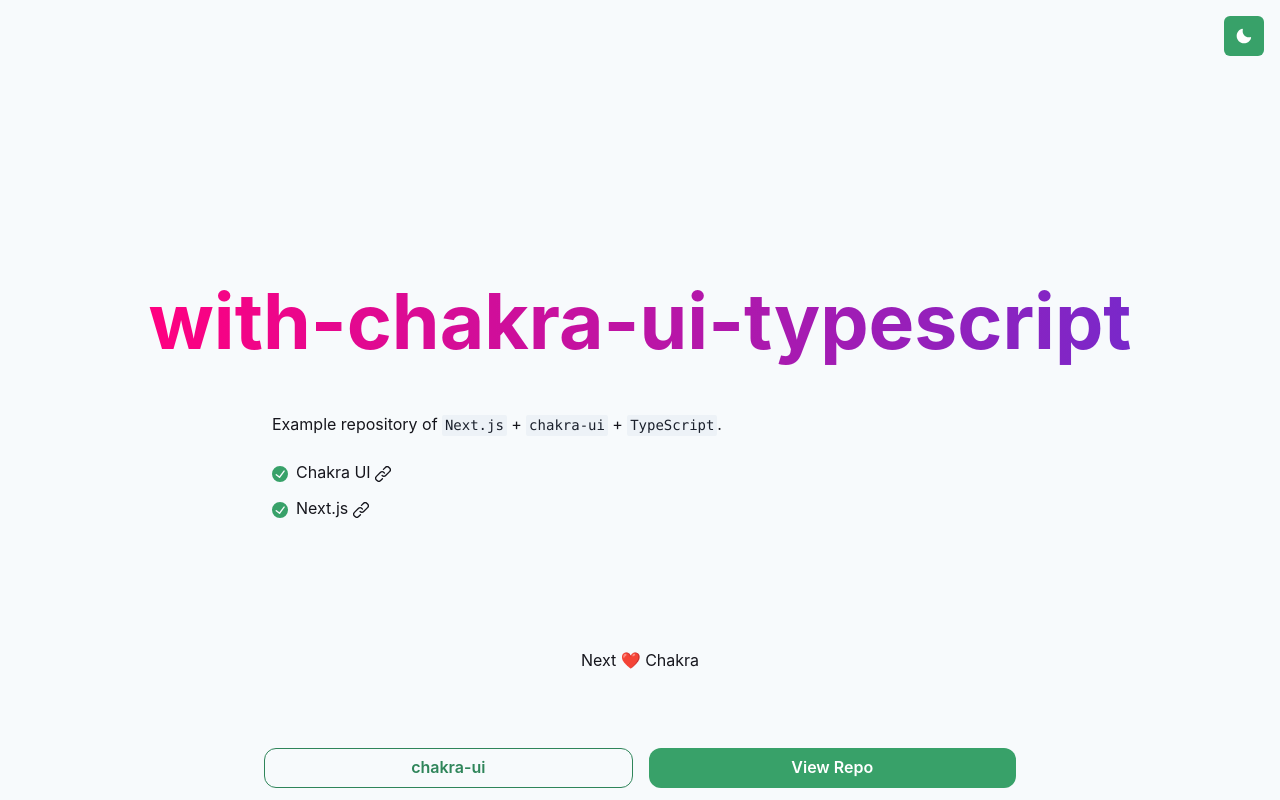
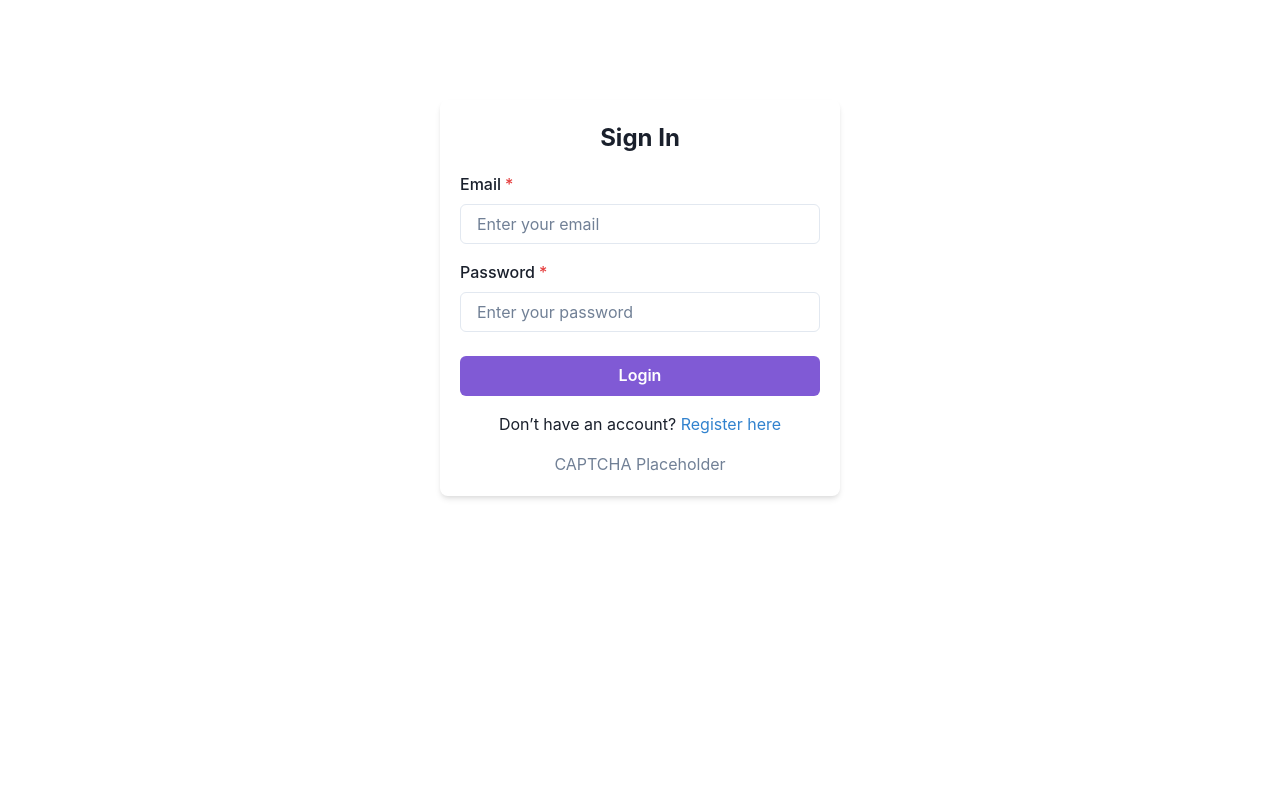
Before and after one commit to minghsuan0317/techteam-react-ts, a Next.js app: page / in a window 1280 px wide. Built offline with nearby package versions, Linux system fonts and the light colour scheme.

Commit message:
signin page

```diff
--- a/src/pages/index.tsx
+++ b/src/pages/index.tsx
@@ -1,56 +1,125 @@
+import { useState } from "react";
 import {
+  Box,
+  Button,
+  Input,
+  FormControl,
+  FormLabel,
+  Text,
   Link as ChakraLink,
-  Text,
-  Code,
-  List,
-  ListIcon,
-  ListItem,
+  useToast,
 } from "@chakra-ui/react";
-import { CheckCircleIcon, LinkIcon } from "@chakra-ui/icons";
 
-import { Hero } from "../components/Hero";
-import { Container } from "../components/Container";
-import { Main } from "../components/Main";
-import { DarkModeSwitch } from "../components/DarkModeSwitch";
-import { CTA } from "../components/CTA";
-import { Footer } from "../components/Footer";
+const Signin = () => {
+  const [email, setEmail] = useState("");
+  const [password, setPassword] = useState("");
+  const toast = useToast();
 
-const Index = () => (
-  <Container height="100vh">
-    <Hero />
-    <Main>
-      <Text color="text">
-        Example repository of <Code>Next.js</Code> + <Code>chakra-ui</Code> +{" "}
-        <Code>TypeScript</Code>.
+  // Dummy data stored in localStorage
+  if (typeof window !== "undefined") {
+    localStorage.setItem(
+      "dummyUser",
+      JSON.stringify({ email: "test@example.com", password: "Password123!" })
+    );
+  }
+
+  const handleSignin = (e: React.FormEvent) => {
+    e.preventDefault();
+
+    // Get the dummy user from localStorage
+    const dummyUser = JSON.parse(localStorage.getItem("dummyUser") || "{}");
+
+    // Email and password validation
+    const emailRegex = /^[^\s@]+@[^\s@]+\.[^\s@]+$/;
+    const isPasswordStrong =
+      password.length >= 8 && /[A-Z]/.test(password) && /\d/.test(password);
+
+    if (!emailRegex.test(email)) {
+      toast({
+        title: "Invalid Email",
+        description: "Please enter a valid email address.",
+        status: "error",
+        duration: 3000,
+        isClosable: true,
+      });
+      return;
+    }
+
+    if (!isPasswordStrong) {
+      toast({
+        title: "Weak Password",
+        description:
+          "Password must be at least 8 characters long, include a number, and an uppercase letter.",
+        status: "error",
+        duration: 3000,
+        isClosable: true,
+      });
+      return;
+    }
+
+    // Check if credentials match
+    if (email === dummyUser.email && password === dummyUser.password) {
+      toast({
+        title: "Login Successful",
+        description: "Welcome back!",
+        status: "success",
+        duration: 3000,
+        isClosable: true,
+      });
+      // Redirect to main page (example: `/dashboard`)
+      window.location.href = "/dashboard";
+    } else {
+      toast({
+        title: "Invalid Credentials",
+        description: "Email or password is incorrect.",
+        status: "error",
+        duration: 3000,
+        isClosable: true,
+      });
+    }
+  };
+
+  return (
+    <Box maxW="400px" mx="auto" mt="100px" p="20px" boxShadow="md" borderRadius="lg">
+      <Text fontSize="2xl" fontWeight="bold" mb="4" textAlign="center">
+        Sign In
+      </Text>
+      <form onSubmit={handleSignin}>
+        <FormControl id="email" isRequired>
+          <FormLabel>Email</FormLabel>
+          <Input
+            type="email"
+            value={email}
+            onChange={(e) => setEmail(e.target.value)}
+            placeholder="Enter your email"
+          />
+        </FormControl>
+        <FormControl id="password" isRequired mt="4">
+          <FormLabel>Password</FormLabel>
+          <Input
+            type="password"
+            value={password}
+            onChange={(e) => setPassword(e.target.value)}
+            placeholder="Enter your password"
+          />
+        </FormControl>
+        <Button colorScheme="purple" type="submit" width="100%" mt="6">
+          Login
+        </Button>
+      </form>
+      <Text mt="4" textAlign="center">
+        Don’t have an account?{" "}
+        <ChakraLink href="/signup" color="blue.500">
+          Register here
+        </ChakraLink>
       </Text>
 
-      <List spacing={3} my={0} color="text">
-        <ListItem>
-          <ListIcon as={CheckCircleIcon} color="green.500" />
-          <ChakraLink
-            isExternal
-            href="https://chakra-ui.com"
-            flexGrow={1}
-            mr={2}
-          >
-            Chakra UI <LinkIcon />
-          </ChakraLink>
-        </ListItem>
-        <ListItem>
-          <ListIcon as={CheckCircleIcon} color="green.500" />
-          <ChakraLink isExternal href="https://nextjs.org" flexGrow={1} mr={2}>
-            Next.js <LinkIcon />
-          </ChakraLink>
-        </ListItem>
-      </List>
-    </Main>
+      {/* Placeholder for CAPTCHA */}
+      <Box mt="4" textAlign="center">
+        <Text color="gray.500">CAPTCHA Placeholder</Text>
+      </Box>
+    </Box>
+  );
+};
 
-    <DarkModeSwitch />
-    <Footer>
-      <Text>Next ❤️ Chakra</Text>
-    </Footer>
-    <CTA />
-  </Container>
-);
-
-export default Index;
+export default Signin;
```
Also changed, not shown: index.tsx (deleted, +0 -56 lines), tsconfig.json (+15 -4 lines).
